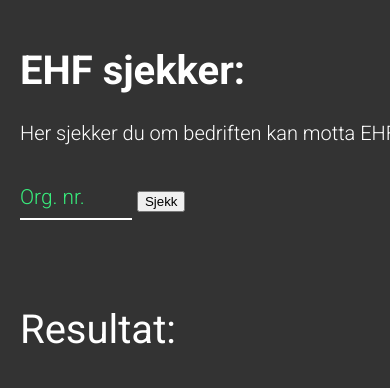
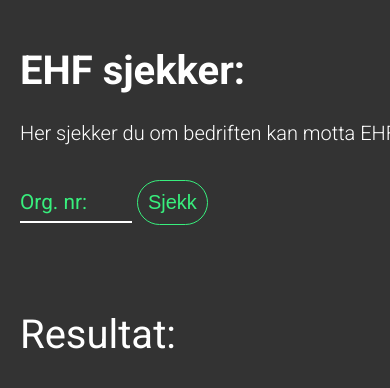
Before and after one commit to Vetta1337/ElmaSjekk, a plain HTML site: page index.html in a window 390 px wide. Shown: the top 388 px of the page. Drawn offline with Linux system fonts and the light colour scheme.

Commit message:
v0.1.2.1

```diff
--- a/index.html
+++ b/index.html
@@ -21,9 +21,8 @@
             <h1><strong>EHF sjekker:</strong></h1>
             <p>Her sjekker du om bedriften kan motta EHF</p>
             <div class="form__group field">
-                <input type="input" class="form__field" placeholder="Orgnr" name="name" id='orgnr' required />
-                <label for="name" class="form__label" id="form__label">Org. nr.</label>
-                <button id="mobile__button" onclick="check()">Sjekk</button>
+                <input type="input" class="form__field" placeholder="Org. nr:" name="name" id='orgnr' required />
+                <button class="button" onclick="updateOrgNr()">Sjekk</button>
               </div>
             <p id="feilMeldinger"></p>
         </div>
--- a/js/main.js
+++ b/js/main.js
@@ -4,7 +4,7 @@ var requestOptions = {
 };
 
 var linkElma = "https://advisorws.advnet.no/InvoiceTest/api/EHF/GetELMARecord?organizationNumber=";
-var version = "0.1.2";
+var version = "0.1.2.1";
 
 
 document.title = "EHF Sjekker v" + version;
@@ -52,6 +52,7 @@ function clearDone() {
     document.getElementById("result").style.color = "white";
     document.getElementById("result").innerHTML = "Søker...";
     document.getElementById("annet").innerHTML = "";
+    document.getElementById("orgnr").style.color = "white";
 };
 
 function updateOrgNr() {
@@ -61,13 +62,12 @@ function updateOrgNr() {
     console.log(orgNr);
     console.log(orgNr.length);
     if (orgNr.length == 9) {
-        document.getElementById("form__label").style.color = "#38ef7d";
         console.log(orgNr);
         getElma(linkElma + orgNr);
         console.log(orgNr.length);
         document.getElementById("feilMeldinger").innerHTML = "";
     } else {
-        document.getElementById("form__label").style.color = "red";
+        document.getElementById("orgnr").style.color = "red";
         document.getElementById("feilMeldinger").style.color = "red";
         console.log("Ugyldig organisasjonsnummer");
         document.getElementById("feilMeldinger").innerHTML =
--- a/style/style.css
+++ b/style/style.css
@@ -21,13 +21,26 @@ h2 {
 	padding: 0;
 }
 
+
+
 /* two divs with id left and right be vertical on phone */
 @media screen and (max-width: 800px) {
 	#left, #right {
 		display: block;
 		width: 100%;
 		padding: 20px;
+
 	}
+	.button {
+		background-color: #333;
+		color: #38ef7d;
+		border: 1px solid #38ef7d; /* Green */
+		border-radius: 25px;
+		padding: 10px;
+		text-align: center;
+		font-size: 1em;
+		font-weight: 400;
+	  }
 }
 
 /* two divs with id left and right be horizontal on tablet and desktop */
@@ -37,6 +50,9 @@ h2 {
 		width: 50%;
 		height: 20rem;
 	}
+	.button {
+		display: none;
+	  }
 	#left {
 		float: left;
 		width: 45%;
@@ -69,38 +85,32 @@ h2 {
 	 background: transparent;
 	 transition: border-color 0.2s;
 }
- .form__field::placeholder {
-	 color: transparent;
-}
- .form__field:placeholder-shown ~ .form__label {
-	 font-size: 1.3rem;
-	 cursor: text;
-	 top: 20px;
-}
- .form__label {
-	 position: absolute;
-	 top: 0;
-	 display: block;
-	 transition: 0.2s;
-	 font-size: 1rem;
-	 color: #38ef7d;
-}
  .form__field:focus {
 	 padding-bottom: 6px;
-	 font-weight: 700;
 	 border-width: 3px;
 	 border-image: linear-gradient(to right, #11994e, #38ef7d);
 	 border-image-slice: 1;
 }
- .form__field:focus ~ .form__label {
-	 position: absolute;
-	 top: 0;
-	 display: block;
-	 transition: 0.2s;
-	 font-size: 1rem;
-	 color: #38ef7d;
+ .form__field:focus {
+	 padding-bottom: 6px;
+	 border-width: 3px;
+	 border-image: linear-gradient(to right, #11994e, #38ef7d);
+	 border-image-slice: 1;
 }
+
 /* reset input */
  .form__field:required, .form__field:invalid {
 	 box-shadow: none;
 }
+
+ ::placeholder {
+	 color: #38ef7d;
+}
+
+:-ms-input-placeholder {
+	 color: #38ef7d;
+}
+
+input {
+	border-radius: 0;
+  }
```
